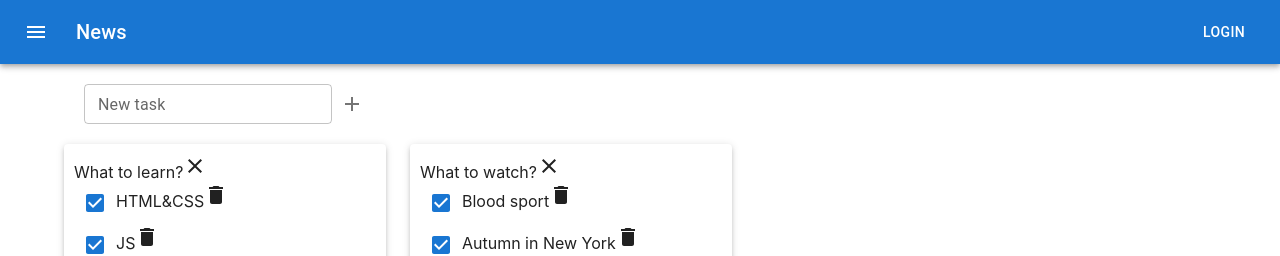
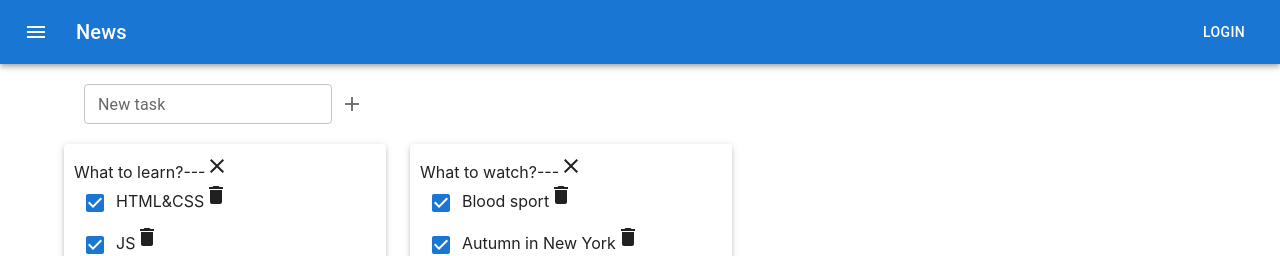
Before and after one commit to Dro5zd/it-incubator-todolist-ts-001, a React (Create React App) app: page / in a window 1280 px wide. Shown: the top 256 px of the page. Built offline with nearby package versions, Linux system fonts and the light colour scheme.

Commit message:
Lesson 7 Todolist add Editable_span_branch

```diff
--- a/src/Todolist.tsx
+++ b/src/Todolist.tsx
@@ -41,7 +41,7 @@ export const Todolist = (props: TodolistPropsType) => {
 
     return (
         <div>
-            <span>{props.title}</span>
+            <span >{props.title}---</span>
             <ClearIcon onClick={onClickRemoveTodolistHandler}/>
 
             <div>
```
